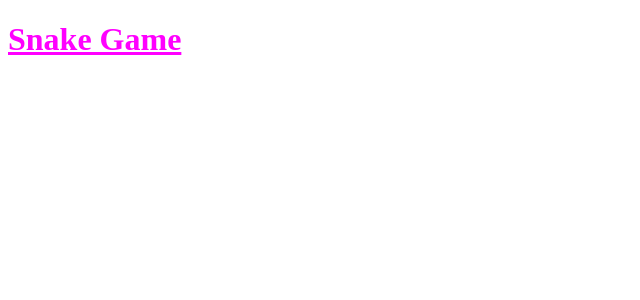
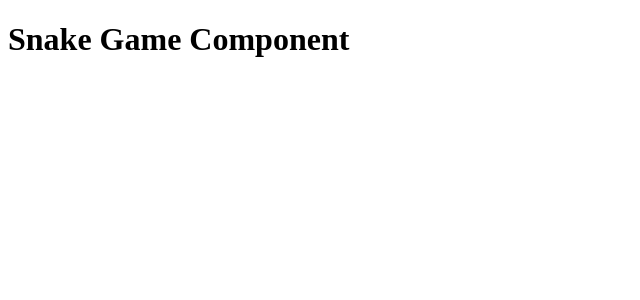
Before and after one commit to matthewxbird/SnakeAI, a React app: page / in a window 1280 px wide. Shown: the top 300 px of the page, without its empty margins (0-640 px from the left). Built offline with nearby package versions, Linux system fonts and the light colour scheme.

Commit message:
added the start of the game

```diff
--- a/src/App.tsx
+++ b/src/App.tsx
@@ -1,6 +1,6 @@
 import * as React from "react";
-import Header from "./components/Header/Header";
+import SnakeGame from "./components/SnakeGame";
 
-const App: React.FunctionComponent = () => <Header>Snake Game</Header>;
+const App: React.FunctionComponent = () => <SnakeGame />;
 
 export default App;
--- a/src/components/Header/Header.tsx
+++ /dev/null
@@ -1,7 +0,0 @@
-import styled from "styled-components";
-
-export default styled.h1`
-  color: magenta;
-  font-size: 2rem;
-  text-decoration: underline;
-`;
--- a/src/components/Header/index.ts
+++ /dev/null
@@ -1,3 +0,0 @@
-import Header from "./Header";
-
-export { Header };
--- /dev/null
+++ b/src/components/SnakeGame/SnakeGame.tsx
@@ -0,0 +1,13 @@
+import React from "react";
+
+class SnakeGame extends React.Component {
+  render() {
+    return (
+      <div>
+        <h1>Snake Game Component</h1>
+      </div>
+    );
+  }
+}
+
+export default SnakeGame;
--- /dev/null
+++ b/src/components/SnakeGame/index.tsx
@@ -0,0 +1,3 @@
+import SnakeGame from "./SnakeGame";
+
+export default SnakeGame;
```
